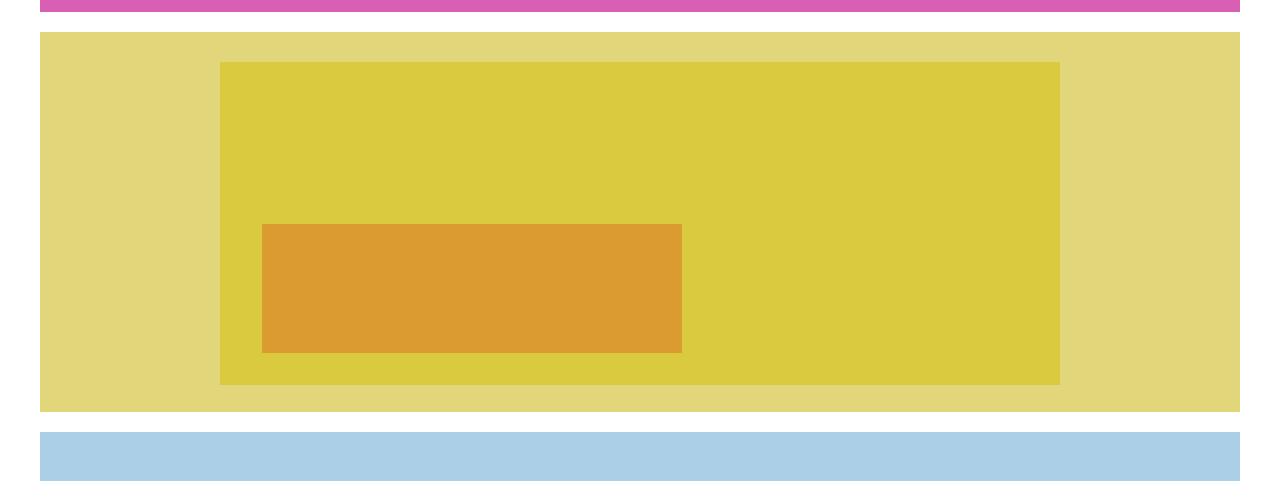
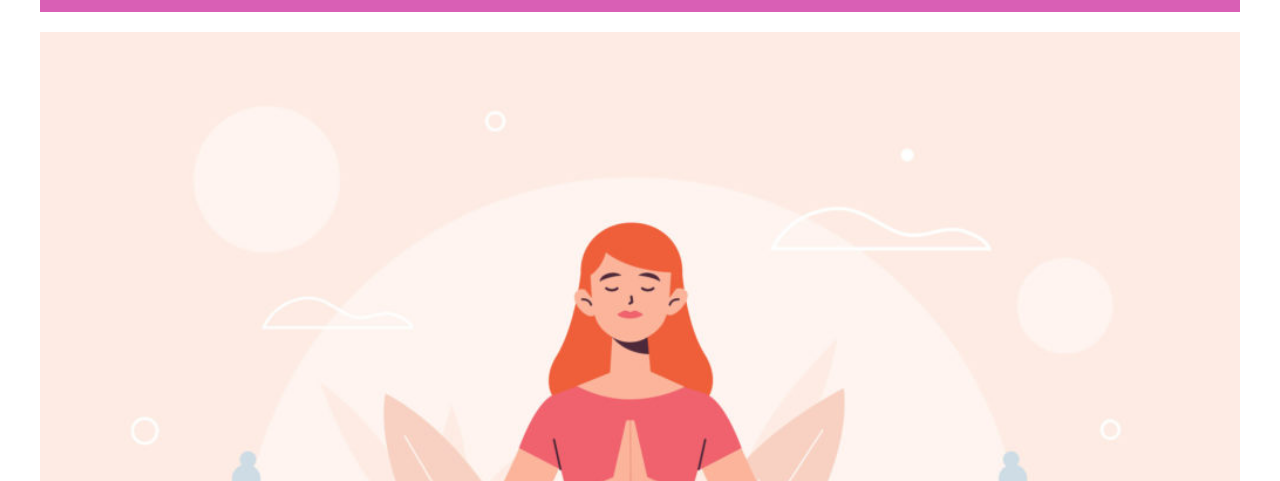
Before and after one commit to DomenicoGalileo88/htmlcss-wp, a plain HTML site: page index.html in a window 1280 px wide. Shown: the part 88-569 px from the top of the page. Drawn offline with Linux system fonts and the light colour scheme.

Commit message:
Add Main img and text title
prima parte

```diff
--- a/css/style.css
+++ b/css/style.css
@@ -39,17 +39,11 @@
 
 /* Debug content_img */
 .debug .content_img{
-    height: 400px;
-    background-color: #E1D67A;
+    background-color: #cebb13;
 }
 
-.debug .content_img >.img {
-     height: 323px;
-    background-color: #d1bc0179;
-}
-
-.debug .img > .text_img{
-    height: 40%;
+.debug .content_img > .text_img{
+    height: 20%;
     background-color: rgb(226 0 0 / 23%);
 }
 
@@ -142,19 +136,17 @@ main{
 }
 
 .content_img{
+    width: 100%;
+    height: 670px;
     border-bottom: 20px solid white;
     position: relative;
-}
-
-.content_img >.img{
-    width: 70%;
-    position: absolute;
-    top: 8%;
-    left: 15%;
+    background-image: url('../img/banner.jpg');
+    background-size: cover;
 }
 
 
-.img > .text_img{
+
+.content_img > .text_img{
     width: 50%;
     position: absolute;
     bottom: 10%;
--- a/index.html
+++ b/index.html
@@ -30,12 +30,13 @@
         <!-- /.site_header -->
         <main class="site_main">
 
-            <div class="content_img">
+            <div class="content_img clearfix">
 
-                <div class="img clearfix">
+                    <div class="text_img">
+                        <h1>Lorem ipsum dolor sit amet consectetur adipisicing elit. </h1>
 
-                    <div class="text_img"></div>
-                </div>
+                        <p>Lorem ipsum dolor sit amet consectetur adipisicing elit. Excepturi commodi saepe voluptatibus esse unde, magni ducimus pariatur natus id inventore voluptatem alias nisi,</p>
+                    </div>
 
             </div>
 
```
